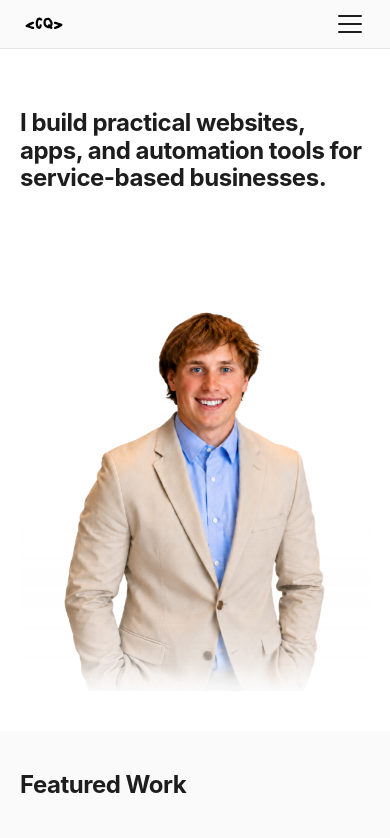
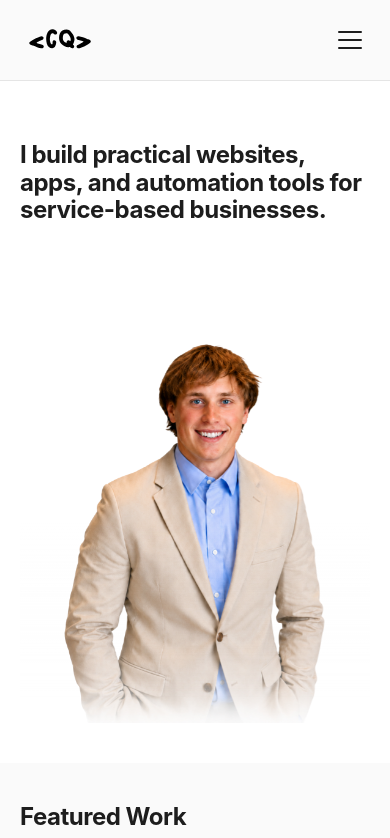
Before and after one commit to conls73/portfolio-site, a React (Vite) app: page / in a window 390 px wide. Shown: the top 838 px of the page. Built offline with nearby package versions, Linux system fonts and the light colour scheme.

Commit message:
Increase mobile logo size

```diff
--- a/src/styles/navigation.css
+++ b/src/styles/navigation.css
@@ -98,7 +98,7 @@
   }
 
   .nav-logo {
-    height: 48px;
+    height: 80px;
   }
 
   .hamburger {
```
